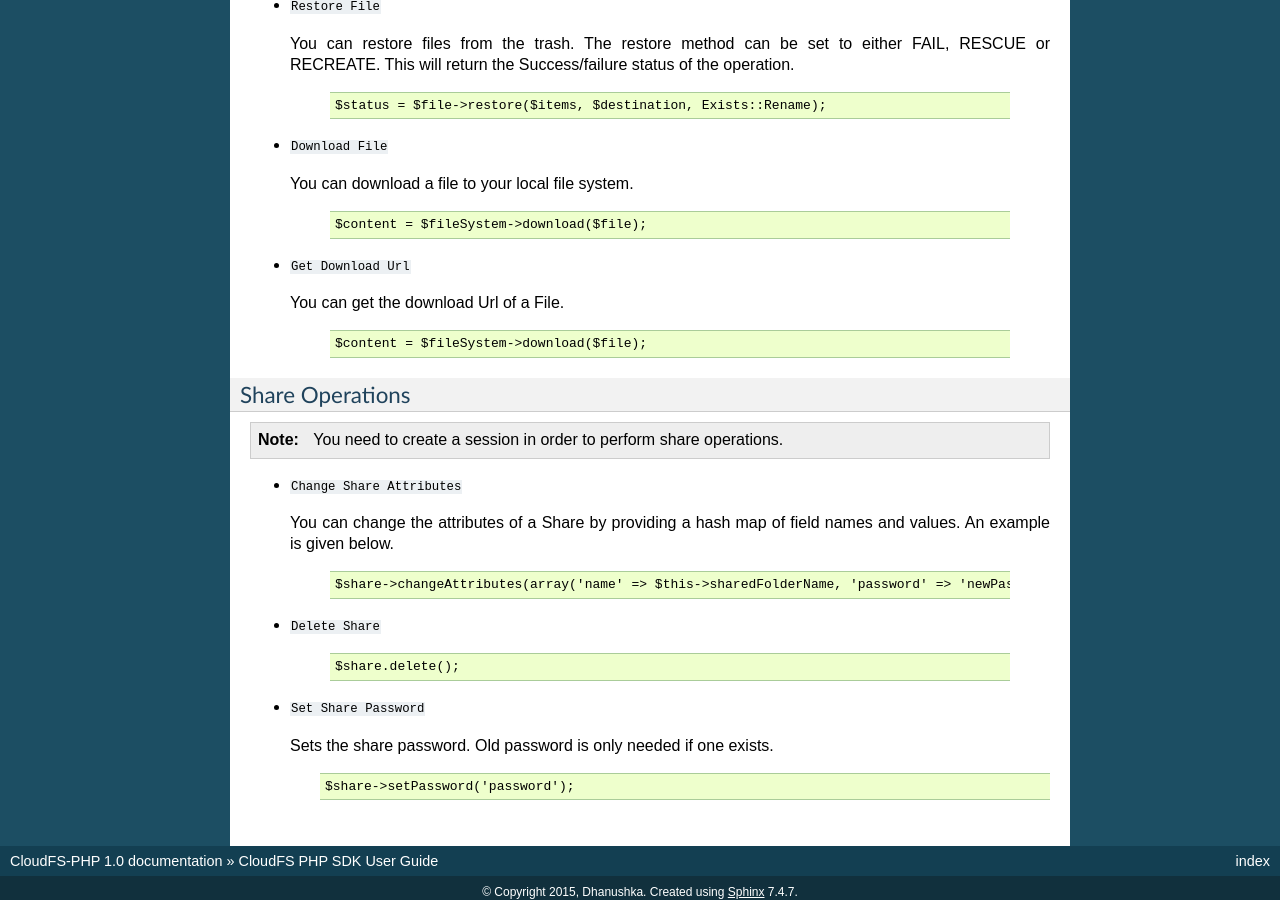
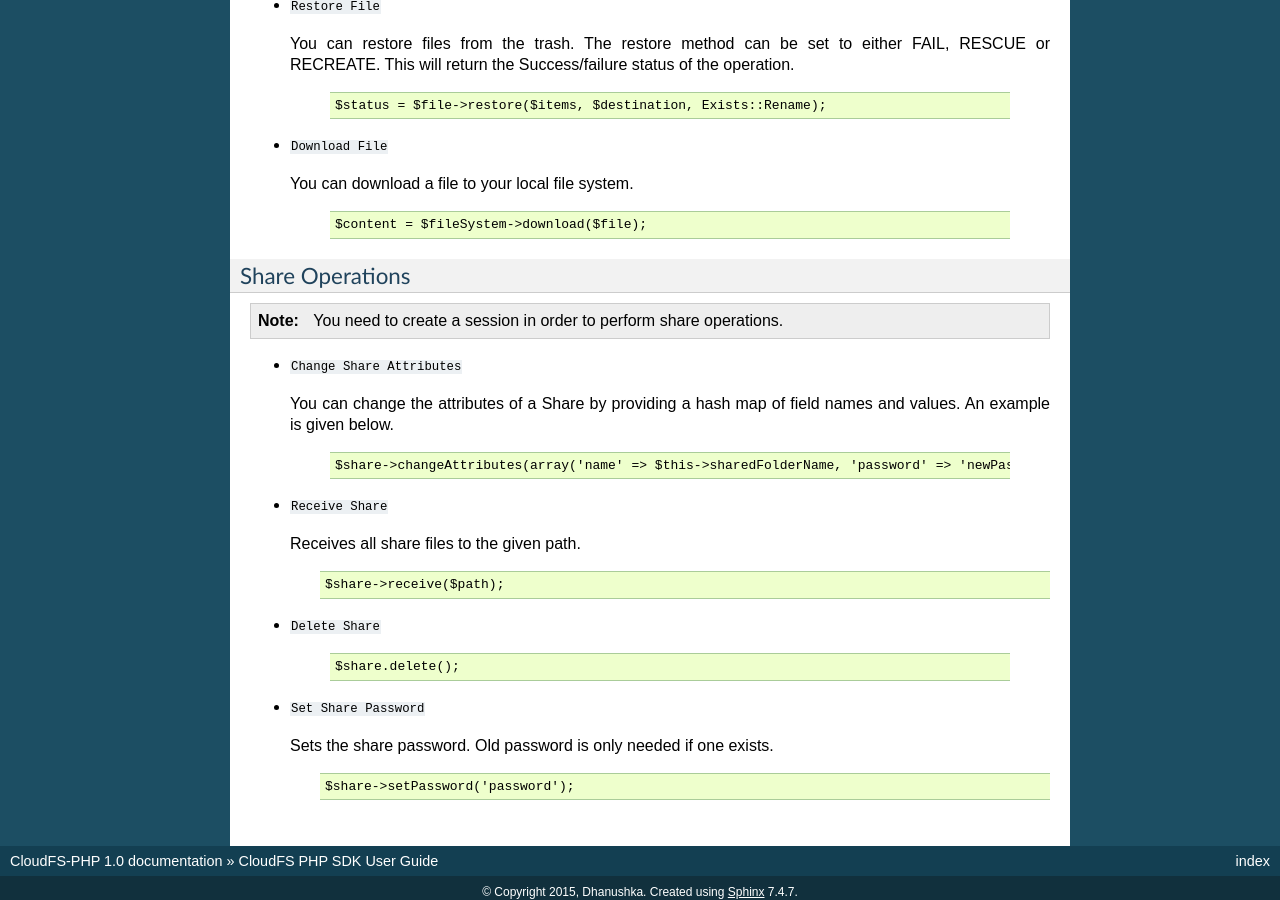
Before and after one commit to nmistry096/CloudFS-PHP, a Sphinx documentation site: the page built from doc/source/index.rst, in a window 1280 px wide and 900 px high, scrolled down 4648 px. Built offline with Sphinx 7.4.7, drawn with Linux system fonts in a browser that asks for light colours; cross-references to code outside the pages are shown as plain code; some of the changed text lies outside the part shown.

Commit message:
RST file update

```diff
--- a/doc/source/index.rst
+++ b/doc/source/index.rst
@@ -227,7 +227,7 @@ Folder Operations
 
       ::
 
-      $subFolder = $folder.create($subFolderName);
+      $subFolder = $folder->create($subFolderName);
 
 
 - :php:meth:`Upload File <Folder::upload>`
@@ -296,15 +296,6 @@ File Operations
       $content = $fileSystem->download($file);
 
 
-- :php:meth:`Get Download Url <Filesystem::download>`
-
-  You can get the download Url of a File.
-
-      ::
-
-      $content = $fileSystem->download($file);
-
-
 Share Operations
 -----------------
 .. note:: You need to create a session in order to perform share operations.
@@ -316,6 +307,14 @@ Share Operations
       ::
 
       $share->changeAttributes(array('name' => $this->sharedFolderName, 'password' => 'newPassword'), 'password');
+
+
+- :php:meth:`Receive Share <Share::receive>`
+
+  Receives all share files to the given path.
+      ::
+
+      $share->receive($path);
 
 
 - :php:meth:`Delete Share <Share::delete>`
```
Also changed, not shown: other parts of doc/source/index.rst (+1 -1 lines).
